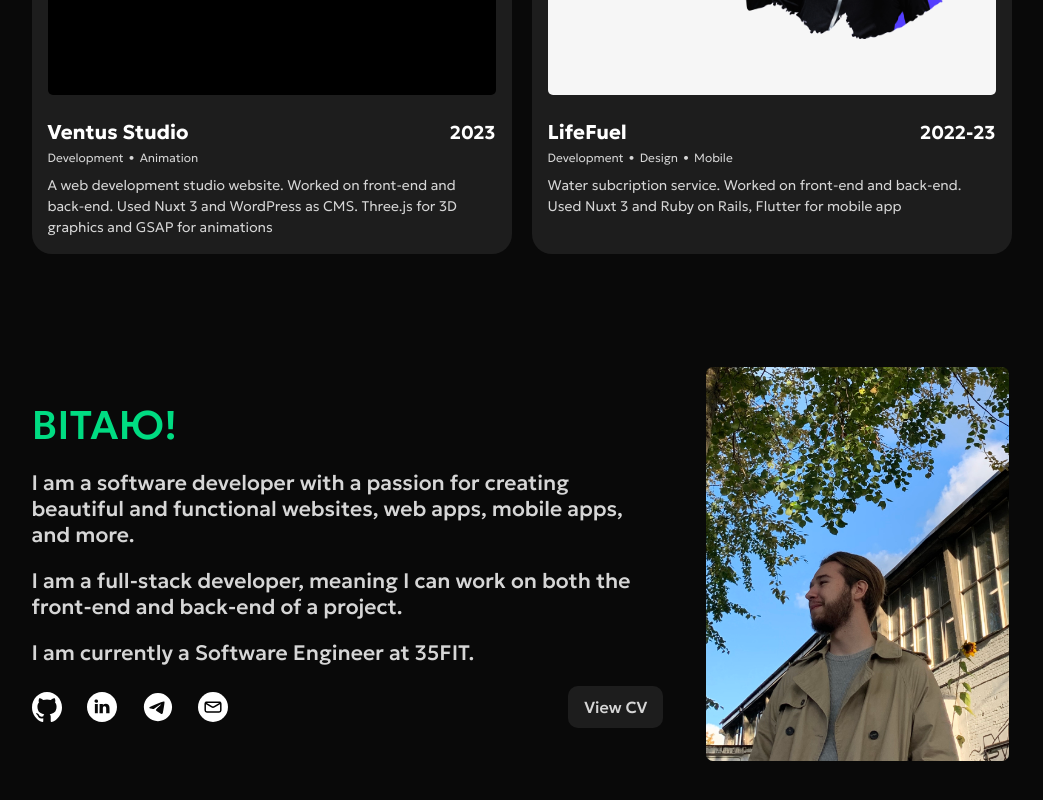
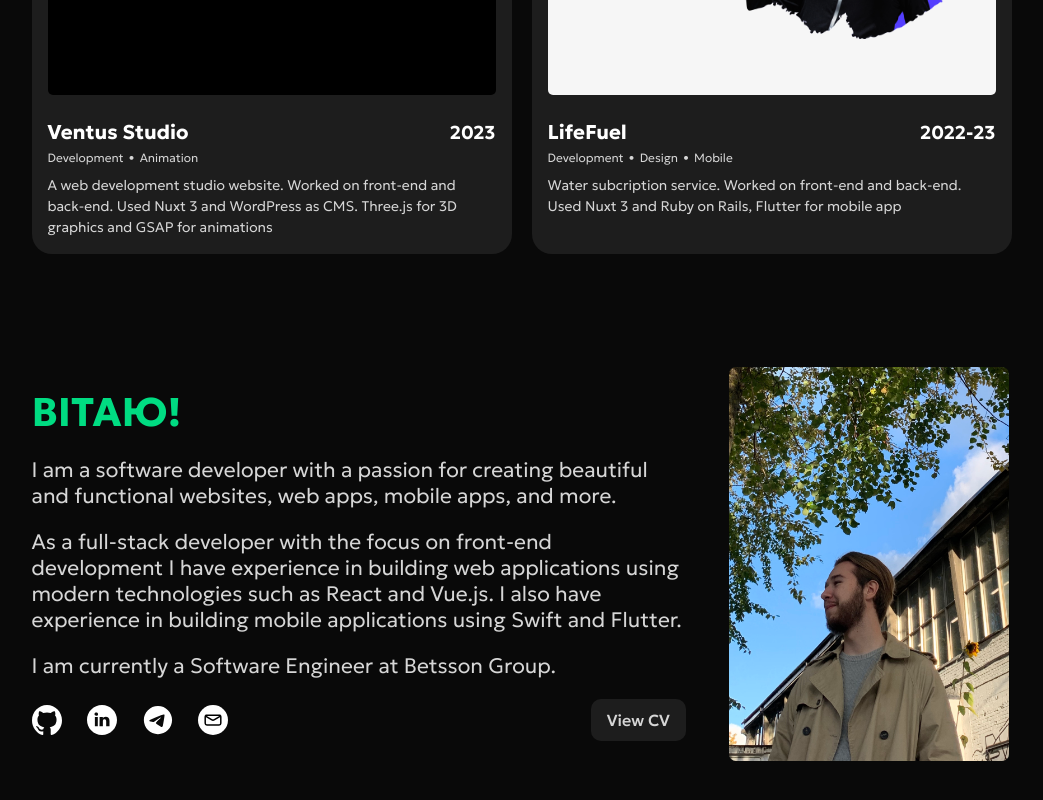
Before and after one commit to nasmetanin/nsweb, a Next.js app: page / in a window 1280 px wide. Shown: the part 1139-1939 px from the top of the page, without its empty margins (116-1159 px from the left). Built offline with nearby package versions, Linux system fonts and the light colour scheme.

Commit message:
projects counter refactor

```diff
--- a/src/components/about.tsx
+++ b/src/components/about.tsx
@@ -22,11 +22,11 @@ export default function About() {
                 </p>
 
                 <p>
-                    I am a full-stack developer, meaning I can work on both the front-end and back-end of a project.
+                    As a full-stack developer with the focus on front-end development I have experience in building web applications using modern technologies such as React and Vue.js. I also have experience in building mobile applications using Swift and Flutter.
                 </p>
 
                 <p>
-                    I am currently a Software Engineer at 35FIT.
+                    I am currently a Software Engineer at Betsson Group.
                 </p>
 
                 <div className={styles.about_footer}>
--- a/src/components/projects.tsx
+++ b/src/components/projects.tsx
@@ -39,14 +39,24 @@ export const Projects = () => {
         }
     };
 
+    const counterView: () => string = () => {
+        const currentPageStart: number = currentPage * 4 - 3;
+        const currentPageEnd: number = currentPage * 4;
+        const currentPageMaxProjects: number = currentPageEnd - (currentPageEnd - projects.length);
+
+        if (currentPageStart === currentPageMaxProjects) {
+            return `${currentPageStart}`
+        }
+
+        return `${currentPageStart}-${(currentPageEnd) > projects.length ? currentPageMaxProjects : currentPageEnd}`
+    }
+
 
     return (
         <>
             <div className={styles.project_pages}>
                 <h3>
-                    {
-                        `${currentPage * 4 - 3}-${(currentPage * 4) > projects.length ? currentPage * 4 - (currentPage * 4 - projects.length) : currentPage * 4}`
-                    } / {projects.length}
+                    {counterView()} / {projects.length}
                 </h3>
 
                 <div className={styles.project_pages_nav}>
--- a/src/styles/about.module.css
+++ b/src/styles/about.module.css
@@ -7,7 +7,7 @@
 
 .about_inner p {
     font-size: 21px;
-    font-weight: 500;
+    font-weight: 300;
     margin-bottom: 20px;
 }
 
@@ -19,7 +19,7 @@
     text-transform: uppercase;
     color: var(--accent);
     font-size: 40px !important;
-    font-weight: 700;
+    font-weight: 700 !important;
     cursor: default;
     -webkit-user-select: none;
     user-select: none;
```
